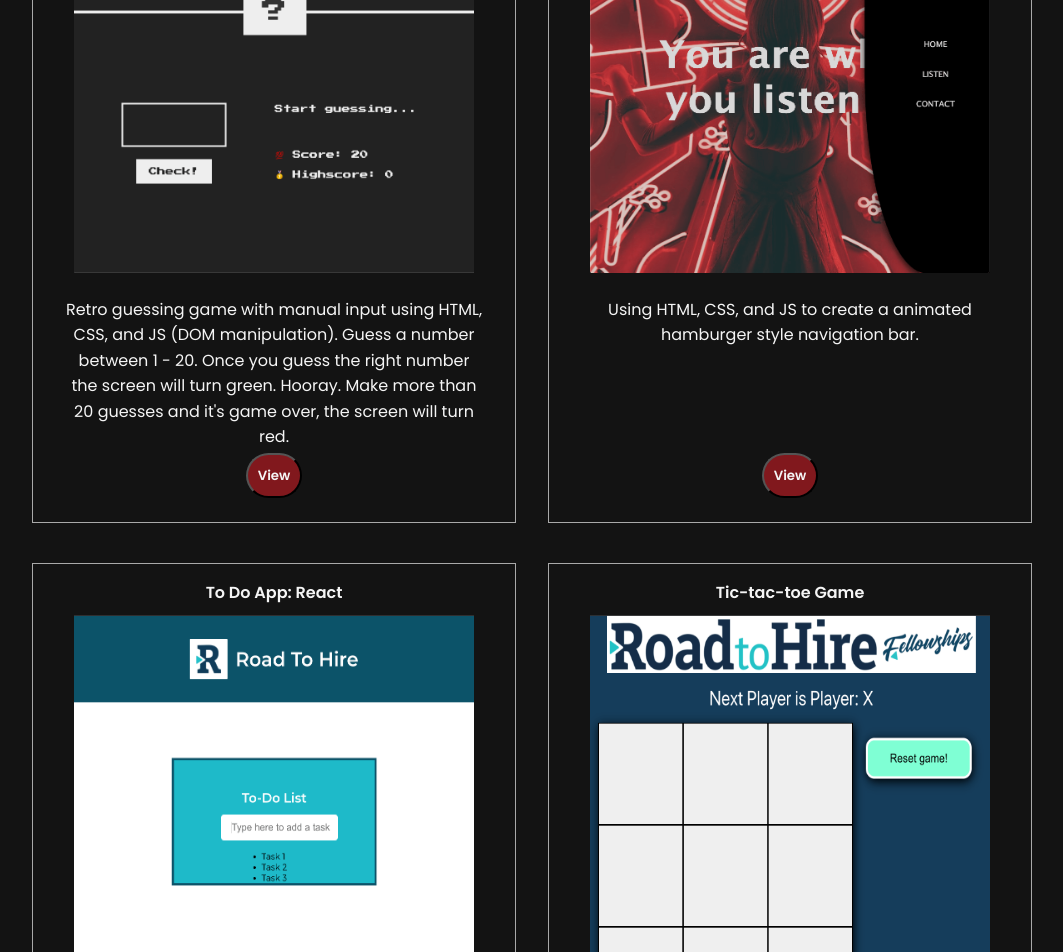
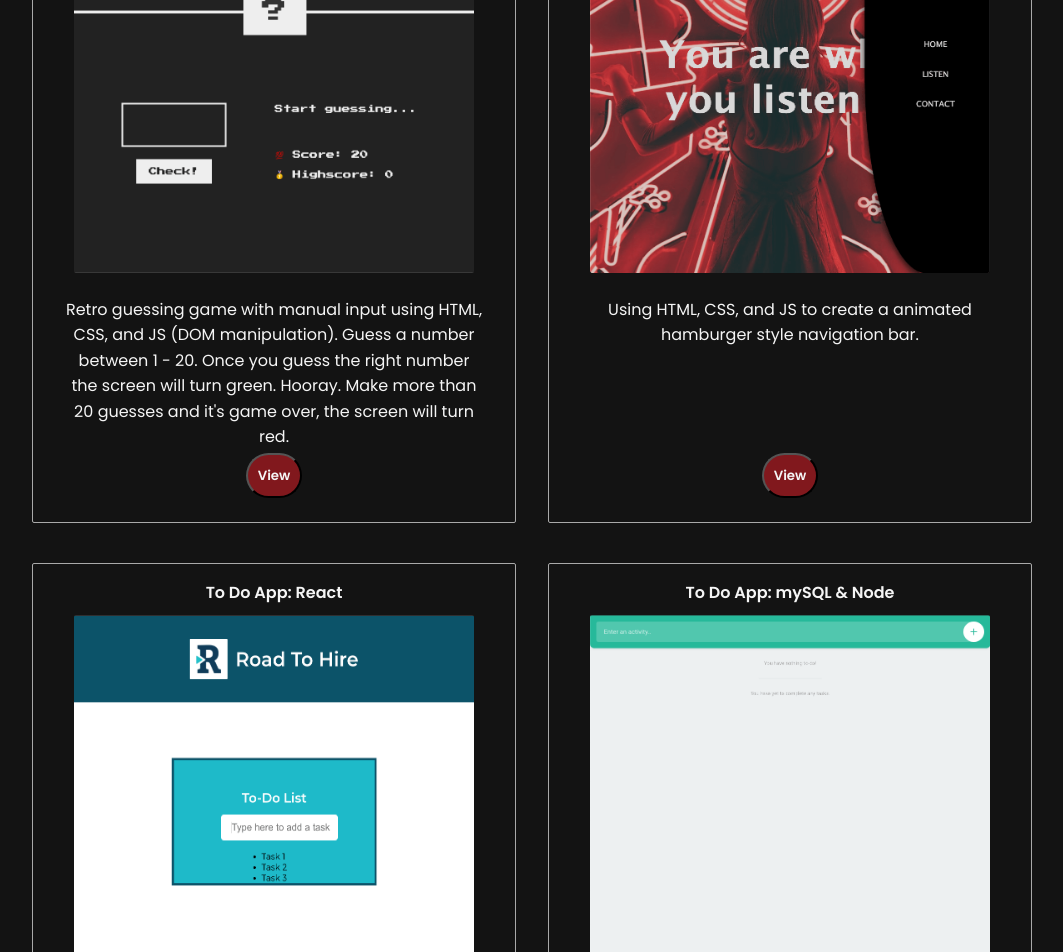
Before and after one commit to RochellyReyes/Portfolio, a React (Create React App) app: page /projects in a window 1280 px wide. Shown: the part 1848-2800 px from the top of the page, without its empty margins (108-1171 px from the left). Built offline with nearby package versions, Linux system fonts and the light colour scheme.

Commit message:
css edits, projects displayed

```diff
--- a/src/Components/Project/Project.jsx
+++ b/src/Components/Project/Project.jsx
@@ -5,6 +5,7 @@ const Project = (props) => {
 
     return (
         <div className="cards">
+
             <p className="name">{props.name}</p>
 
             <img src={props.image} alt={props.alt}/>
--- a/src/Components/Project/projects-data.json
+++ b/src/Components/Project/projects-data.json
@@ -49,6 +49,13 @@
         "link":"https://github.com/RochellyReyes/To-Do-App"
     },
     {
+        "name":"To Do App: mySQL & Node",
+        "image":"/images/projects/todo-sql,node.png",
+        "alt":"todo app built with node and mySQL",
+        "description":"Interactive to do app build with mySQL, Node, and Express API. You can add, mark as complete, and then delete these tasks with a click. Enjoy!",
+        "link":"https://github.com/RochellyReyes/To-Do-API"
+    },
+    {
         "name":"Tic-tac-toe Game",
         "image":"/images/projects/tic-tac-toe.png",
         "alt":"tic-tac-toe game",
@@ -75,12 +82,5 @@
         "alt": "Portfolio",
         "description":"This portfolio was created with React and CSS. Packages include React Router Dom, React Icons, and Formspree API.  Feel free to check out the github repository. ",
         "link":"https://github.com/RochellyReyes/Portfolio"
-    },
-    {
-        "name":"Redesign: Tesla",
-        "image":"/images/projects/redesign-tesla-inprogrss.png",
-        "alt":"redesign: Telsa in proggress",
-        "description":"Group project where we are redesigning Telsa's website using ReactJS, MySQL, external API, and CSS. Packages used so far are React Router Dom and React Icons. Currently a work in progress. Get a sneak-peak by clicking view.",
-        "link":"https://tesla-redesign.netlify.app/"
     }
 ]
--- a/src/Views/Projects.jsx
+++ b/src/Views/Projects.jsx
@@ -14,6 +14,7 @@ class Projects extends Component {
             filterProjects: projectData,
         }
     }
+
     render() {
         const DisplayProjects = this.state.filterProjects.map((project, i) => {
             return(
--- a/src/styling/Contact/contact.css
+++ b/src/styling/Contact/contact.css
@@ -18,5 +18,6 @@
         width: 50%;
         height: auto;
         margin: 0 auto 2em auto;
+        border-radius: 2px;
     }
 }
--- a/src/styling/Contact/formAPI.css
+++ b/src/styling/Contact/formAPI.css
@@ -1,4 +1,4 @@
-form{
+form {
     padding: 1em;
 }
 
@@ -106,6 +106,5 @@ form select {
 
     form button {
         cursor: pointer;
-
     }
 }
--- a/src/styling/Projects/project.css
+++ b/src/styling/Projects/project.css
@@ -3,6 +3,7 @@
     padding: 1em 1em 1.5em 1em;
     margin: 1.5em;
     text-align: center;
+    border-radius: 2px;
 }
 
 .name {
@@ -13,6 +14,7 @@
 .cards img {
     width: 100%;
     height: auto;
+    border-radius: 2px;
 }
 
 .description {
@@ -29,7 +31,11 @@ button {
     font-weight: bold;
     border-radius: 2em;
     background-color: #81181d;
+    cursor: pointer;
 }
+
+
+
 
 
 @media (min-width:750px){
@@ -37,8 +43,11 @@ button {
         width: 450px;
         display: inline-block;
         margin: 1em 1em 1.5em 1em;
+        transition: box-shadow 0.4s ease;
+    }
 
-
+    .cards:hover{
+        box-shadow: 0 0 13px white;
     }
 
     .cards img{
@@ -51,5 +60,4 @@ button {
         height: 135px;
         overflow: auto;
     }
-
 }
--- a/src/styling/home.css
+++ b/src/styling/home.css
@@ -23,7 +23,7 @@
 #profileP {
     width: 100%;
     height: auto;
-    border-radius: 15px;
+    border-radius: 2px;
     margin-top: 1em;
 }
 
@@ -54,7 +54,5 @@
     .about-text{
         flex-grow: 3;
         padding-top: 15px;
-
-
     }
 }
--- a/src/styling/resume.css
+++ b/src/styling/resume.css
@@ -1,6 +1,7 @@
 .resumeImg {
     width: 100%;
     height: auto;
+    border-radius: 2px;
 }
 
 .resumeText {
```
Also changed, not shown: public/images/projects/todo-sql,node.png (added).
